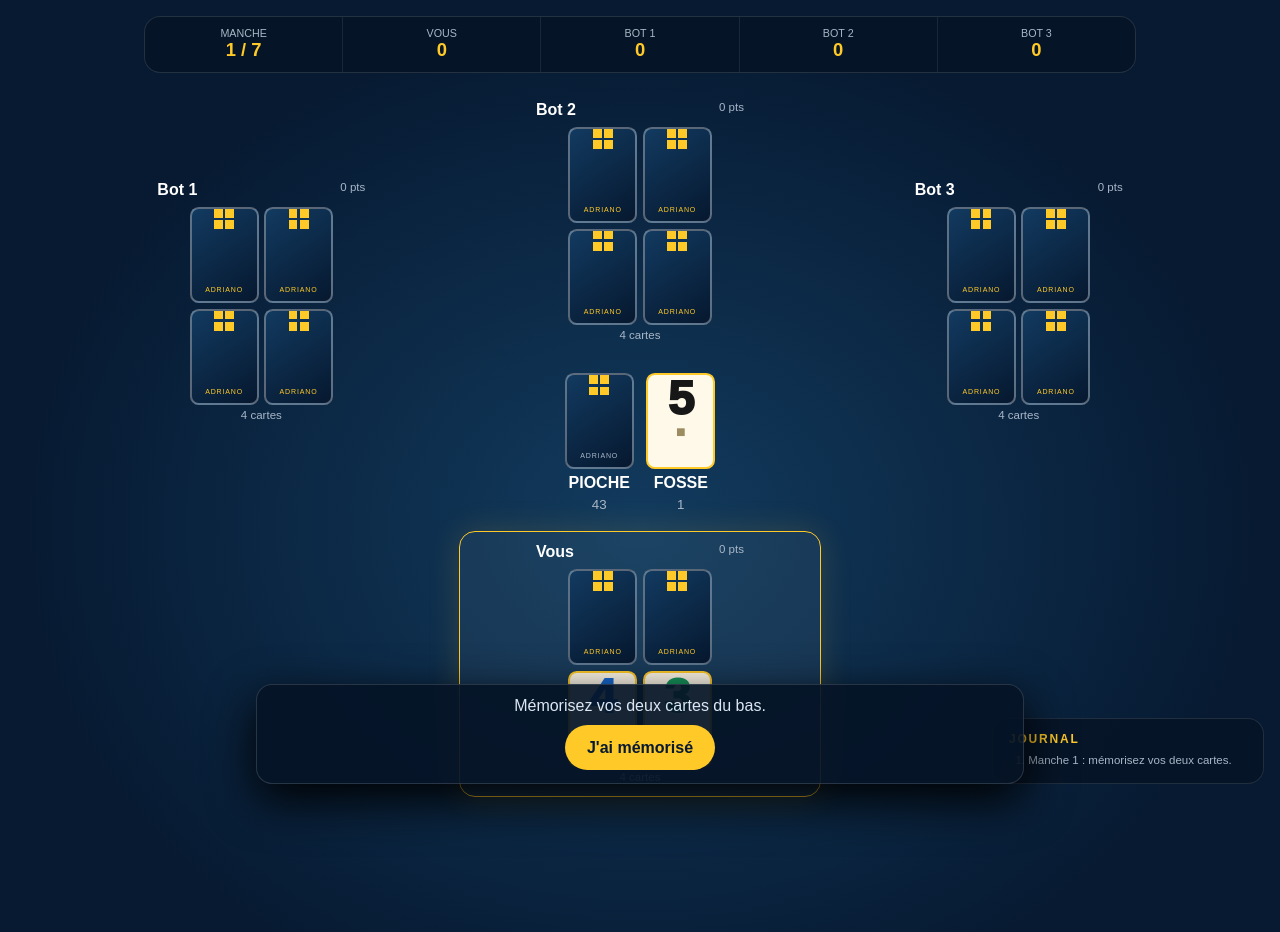
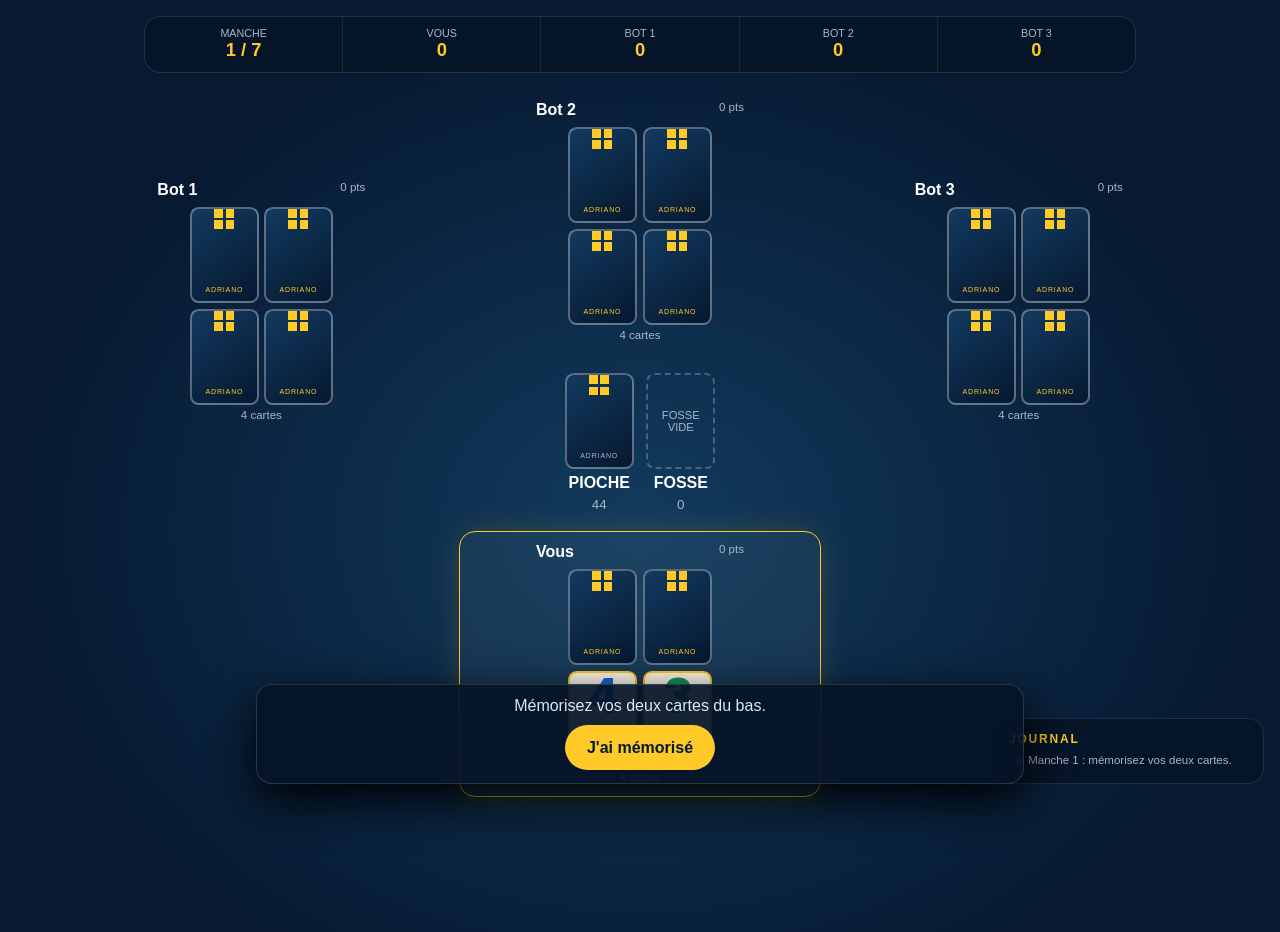
Before and after one commit to squaic/adriano-web, a Next.js app: page / in a window 1280 px wide. Both pictures are taken after a click on the button "Nouvelle partie". Shown: the top 932 px of the page. Built offline with nearby package versions, Linux system fonts and the light colour scheme.

Commit message:
Refine hidden information and game UX

```diff
--- a/src/components/ActionPanel.tsx
+++ b/src/components/ActionPanel.tsx
@@ -1,17 +1,41 @@
 import { GameState } from "@/game/types";
-type Props = { state: GameState; selectionCount: number; onDraw:()=>void; onDiscard:()=>void; onCombo:(size:number)=>void; onAnnounce:()=>void; onContinue:()=>void; onMemorize:()=>void };
-export function ActionPanel(p: Props) {
-  const { state:s } = p; const human = s.active === 0;
-  return <section className="actions" aria-live="polite">
-    {s.phase === "memorize" && <><p>Mémorisez vos deux cartes du bas.</p><button onClick={p.onMemorize}>J&apos;ai mémorisé</button></>}
-    {human && s.phase === "choose" && <><p>À vous de jouer.</p><button onClick={p.onDraw}>Piocher</button><span className="hint">ou cliquez la fosse</span></>}
-    {human && s.phase === "drawn" && <><p>Carte piochée : échangez-la, défaussez-la ou sélectionnez vos cartes pour une combinaison.</p><button onClick={p.onDiscard}>Défausser</button>{[2,3,4].filter(n=>n<=s.players[0].cards.length).map(n=><button key={n} disabled={p.selectionCount!==n} onClick={()=>p.onCombo(n)}>{n===2?"Paire":n===3?"Brelan":"Carré"}</button>)}</>}
-    {human && s.phase === "swap-discard" && <p>Choisissez la carte à remplacer.</p>}
-    {human && s.phase === "power7" && <p>Choisissez une de vos cartes à regarder.</p>}
-    {human && s.phase === "power8-self" && <p>Choisissez une de vos cartes.</p>}
-    {human && s.phase === "power8-other" && <p>Choisissez maintenant une carte adverse.</p>}
-    {human && s.phase === "power9" && <p>Choisissez une carte adverse à regarder.</p>}
-    {human && s.phase === "turn-end" && <>{s.caller === null && <button className="adriano" onClick={p.onAnnounce}>ADRIANO</button>}<button onClick={p.onContinue}>Terminer le tour</button></>}
-    {!human && !["round-end","game-end"].includes(s.phase) && <p>{s.players[s.active].name} réfléchit…</p>}
-  </section>;
+
+type Props = {
+  state: GameState;
+  selectionCount: number;
+  onDraw: () => void;
+  onExchange: () => void;
+  onDiscard: () => void;
+  onCombo: (size: number) => void;
+  onAnnounce: () => void;
+  onContinue: () => void;
+  onMemorize: () => void;
+};
+
+export function ActionPanel(props: Props) {
+  const { state, selectionCount } = props;
+  const humanTurn = state.active === 0;
+
+  return (
+    <section className="actions" aria-live="polite">
+      {state.phase === "memorize" && <><p>Mémorisez vos deux cartes du bas.</p><button onClick={props.onMemorize}>J&apos;ai mémorisé</button></>}
+      {humanTurn && state.phase === "choose" && <><p>À vous de jouer.</p><button onClick={props.onDraw}>Piocher</button>{state.discard.length > 0 && <span className="hint">ou prenez la fosse</span>}</>}
+      {humanTurn && state.phase === "drawn" && <>
+        <p>Conservez cette carte, jetez-la dans la fosse ou tentez une combinaison.</p>
+        <button onClick={props.onExchange}>Échanger</button>
+        <button onClick={props.onDiscard}>Jeter dans la fosse</button>
+        {[2, 3, 4].filter(size => size <= state.players[0].cards.length).map(size => (
+          <button key={size} disabled={selectionCount !== size} onClick={() => props.onCombo(size)}>{size === 2 ? "Paire" : size === 3 ? "Brelan" : "Carré"}</button>
+        ))}
+      </>}
+      {humanTurn && state.phase === "exchange" && <p>Choisissez la carte face cachée à échanger.</p>}
+      {humanTurn && state.phase === "swap-discard" && <p>Choisissez la carte remplacée par celle de la fosse.</p>}
+      {humanTurn && state.phase === "power7" && <p>Choisissez une de vos cartes à regarder.</p>}
+      {humanTurn && state.phase === "power8-self" && <p>Choisissez une de vos cartes.</p>}
+      {humanTurn && state.phase === "power8-other" && <p>Choisissez maintenant une carte adverse.</p>}
+      {humanTurn && state.phase === "power9" && <p>Choisissez une carte adverse à regarder.</p>}
+      {humanTurn && state.phase === "turn-end" && <>{state.caller === null && <button className="adriano" onClick={props.onAnnounce}>ADRIANO</button>}<button onClick={props.onContinue}>Terminer le tour</button></>}
+      {!humanTurn && !["round-end", "game-end"].includes(state.phase) && <p>{state.players[state.active].name} réfléchit…</p>}
+    </section>
+  );
 }
--- a/src/components/GameTable.tsx
+++ b/src/components/GameTable.tsx
@@ -1,32 +1,76 @@
 "use client";
+
 import { useEffect, useState } from "react";
-import { closeBotTurn, playBotTurn, resolveBotPower } from "@/game/bot";
-import { advanceTurn, announce, attemptCombination, choosePower8Self, confirmMemory, discardDrawn, draw, exchange, newGame, nextRound, power7, power8, power9, takeDiscard } from "@/game/engine";
-import { winners } from "@/game/scoring";
+import { closeBotTurn, playBotTurn, resolveBotCard, resolveBotPower } from "@/game/bot";
+import { advanceTurn, announce, attemptCombination, beginExchange, choosePower8Self, confirmMemory, discardDrawn, draw, exchange, newGame, nextRound, power7, power8, power9, takeDiscard } from "@/game/engine";
+import { isDrawnCardVisible } from "@/game/presentation";
+import { adrianoOutcome, winners } from "@/game/scoring";
 import { GameState } from "@/game/types";
-import { ActionPanel } from "./ActionPanel"; import { Card } from "./Card"; import { GameLog } from "./GameLog"; import { PlayerArea } from "./PlayerArea"; import { Scoreboard } from "./Scoreboard";
+import { ActionPanel } from "./ActionPanel";
+import { Card } from "./Card";
+import { GameLog } from "./GameLog";
+import { PlayerArea } from "./PlayerArea";
+import { Scoreboard } from "./Scoreboard";
 
 export function GameTable() {
-  const [game, setGame] = useState<GameState | null>(null); const [selected, setSelected] = useState<number[]>([]);
-  useEffect(() => { if (!game || game.active === 0 || ["memorize","round-end","game-end"].includes(game.phase)) return;
-    const timer = setTimeout(() => setGame(s => { if (!s) return s; if (s.phase === "choose") return playBotTurn(s); if (["power7","power8-self","power8-other","power9"].includes(s.phase)) return resolveBotPower(s); if (s.phase === "turn-end") return closeBotTurn(s); return s; }), 520); return () => clearTimeout(timer);
+  const [game, setGame] = useState<GameState | null>(null);
+  const [selected, setSelected] = useState<number[]>([]);
+
+  useEffect(() => {
+    if (!game || game.active === 0 || ["memorize", "round-end", "game-end"].includes(game.phase)) return;
+    const timer = setTimeout(() => setGame(state => {
+      if (!state) return state;
+      if (state.phase === "choose") return playBotTurn(state);
+      if (["drawn", "swap-discard"].includes(state.phase)) return resolveBotCard(state);
+      if (["power7", "power8-self", "power8-other", "power9"].includes(state.phase)) return resolveBotPower(state);
+      if (state.phase === "turn-end") return closeBotTurn(state);
+      return state;
+    }), 620);
+    return () => clearTimeout(timer);
   }, [game]);
-  if (!game) return <main className="welcome"><span className="logo-mark">▪▪<br/>▪▪</span><p className="kicker">Jeu de mémoire & stratégie</p><h1>ADRIANO</h1><p>Sept manches. Quatre joueurs. Le score le plus bas gagne.</p><button onClick={()=>setGame(newGame())}>Nouvelle partie</button></main>;
+
+  if (!game) return <main className="welcome"><span className="logo-mark">▪▪<br/>▪▪</span><p className="kicker">Jeu de mémoire & stratégie</p><h1>ADRIANO</h1><p>Sept manches. Quatre joueurs. Le score le plus bas gagne.</p><button onClick={() => setGame(newGame())}>Nouvelle partie</button></main>;
+
   const human = game.players[0];
-  const canSelect = (playerId:number) => game.active === 0 && ((playerId===0 && ["drawn","swap-discard","power7","power8-self"].includes(game.phase)) || (playerId!==0 && ["power8-other","power9"].includes(game.phase)));
-  const clickCard = (playerId:number, index:number) => {
+  const canSelect = (playerId: number) => game.active === 0 && (
+    (playerId === 0 && ["drawn", "exchange", "swap-discard", "power7", "power8-self"].includes(game.phase)) ||
+    (playerId !== 0 && ["power8-other", "power9"].includes(game.phase))
+  );
+  const clickCard = (playerId: number, index: number) => {
     if (!canSelect(playerId)) return;
-    if (game.phase === "drawn" && playerId === 0) return setSelected(x => x.includes(index) ? x.filter(i=>i!==index) : [...x,index].slice(-4));
-    if (game.phase === "swap-discard") return setGame(exchange(game,index));
-    if (game.phase === "power7") { alert(`Votre carte vaut ${human.cards[index].value}.`); return setGame(power7(game,index)); }
-    if (game.phase === "power8-self") return setGame(choosePower8Self(game,index));
-    if (game.phase === "power8-other") return setGame(power8(game,playerId,index));
-    if (game.phase === "power9") { alert(`La carte de ${game.players[playerId].name} vaut ${game.players[playerId].cards[index].value}.`); return setGame(power9(game,playerId,index)); }
+    if (game.phase === "drawn" && playerId === 0) return setSelected(current => current.includes(index) ? current.filter(value => value !== index) : [...current, index].slice(-4));
+    if (game.phase === "exchange" || game.phase === "swap-discard") return setGame(exchange(game, index));
+    if (game.phase === "power7") { alert(`Votre carte vaut ${human.cards[index].value}.`); return setGame(power7(game, index)); }
+    if (game.phase === "power8-self") return setGame(choosePower8Self(game, index));
+    if (game.phase === "power8-other") return setGame(power8(game, playerId, index));
+    if (game.phase === "power9") { alert(`La carte de ${game.players[playerId].name} vaut ${game.players[playerId].cards[index].value}.`); return setGame(power9(game, playerId, index)); }
   };
-  const roundOver = game.phase === "round-end" || game.phase === "game-end"; const champ = game.phase === "game-end" ? winners(game.players).map(id=>game.players[id].name).join(" et ") : "";
-  return <main className="app-shell"><Scoreboard players={game.players} round={game.round}/><div className="table">
-    {[2,1,3,0].map(id=><PlayerArea key={id} player={game.players[id]} active={game.active===id && !roundOver} phase={game.phase} reveal={roundOver} selected={id===0?selected:[]} selectable={()=>canSelect(id)} onCard={i=>clickCard(id,i)}/>)}
-    <section className="center"><button type="button" className="pile" disabled={game.active!==0||game.phase!=="choose"} onClick={()=>setGame(draw(game))}><Card/><b>PIOCHE</b><small>{game.deck.length}</small></button><button type="button" className="pile" disabled={game.active!==0||game.phase!=="choose"||!game.discard.length} onClick={()=>setGame(takeDiscard(game))}><Card card={game.discard.at(-1)} faceUp/><b>FOSSE</b><small>{game.discard.length}</small></button>{game.drawn&&<div className="drawn"><Card card={game.drawn} faceUp/><b>PIOCHÉE</b></div>}</section>
-  </div><ActionPanel state={game} selectionCount={selected.length} onMemorize={()=>setGame(confirmMemory(game))} onDraw={()=>setGame(draw(game))} onDiscard={()=>{setSelected([]);setGame(discardDrawn(game));}} onCombo={()=>{setGame(attemptCombination(game,selected));setSelected([]);}} onAnnounce={()=>setGame(announce(game))} onContinue={()=>setGame(advanceTurn(game))}/>
-  {roundOver&&<div className="modal"><div><p className="kicker">Manche {game.round} terminée</p><h2>{game.phase==="game-end"?`${champ} gagne${winners(game.players).length>1?"nt":""} !`:"Scores de la manche"}</h2>{game.players.map((p,i)=><p key={p.id}><span>{p.name}</span><strong>+{game.roundScores?.[i]} · {p.total} pts</strong></p>)}{game.phase==="round-end"&&<button onClick={()=>setGame(nextRound(game))}>Manche suivante</button>}<button className="secondary" onClick={()=>setGame(newGame())}>Nouvelle partie</button></div></div>}<GameLog entries={game.log}/></main>;
+
+  const roundOver = game.phase === "round-end" || game.phase === "game-end";
+  const champion = game.phase === "game-end" ? winners(game.players).map(id => game.players[id].name).join(" et ") : "";
+  const outcome = roundOver ? adrianoOutcome(game.players, game.caller) : null;
+  const outcomeTitle = outcome?.kind === "success" ? "ADRIANO RÉUSSI" : outcome?.kind === "failure" ? "ADRIANO RATÉ" : outcome ? "ADRIANO — ÉGALITÉ" : null;
+
+  return <main className="app-shell">
+    <Scoreboard players={game.players} round={game.round}/>
+    <div className={`table phase-${game.phase} active-${game.active}`}>
+      {[2, 1, 3, 0].map(id => <PlayerArea key={id} player={game.players[id]} active={game.active === id && !roundOver} phase={game.phase} reveal={roundOver} selected={id === 0 ? selected : []} selectable={() => canSelect(id)} onCard={index => clickCard(id, index)}/>)}
+      <section className="center">
+        <button type="button" className="pile deck-pile" disabled={game.active !== 0 || game.phase !== "choose"} onClick={() => setGame(draw(game))}><Card/><b>PIOCHE</b><small>{game.deck.length}</small></button>
+        <button type="button" className="pile discard-pile" disabled={game.active !== 0 || game.phase !== "choose" || !game.discard.length} onClick={() => setGame(takeDiscard(game))}>
+          {game.discard.length ? <Card key={game.discard.at(-1)!.id} card={game.discard.at(-1)} faceUp/> : <div className="empty-pile">Fosse<br/>vide</div>}<b>FOSSE</b><small>{game.discard.length}</small>
+        </button>
+        {game.drawn && <div className={`drawn ${isDrawnCardVisible(game) ? "human-draw" : "bot-draw bot-target-${game.active}"}`}><Card card={game.drawn} faceUp={isDrawnCardVisible(game)}/><b>{isDrawnCardVisible(game) ? "PIOCHÉE" : `${game.players[game.active].name} pioche`}</b></div>}
+      </section>
+    </div>
+    <ActionPanel state={game} selectionCount={selected.length} onMemorize={() => setGame(confirmMemory(game))} onDraw={() => setGame(draw(game))} onExchange={() => { setSelected([]); setGame(beginExchange(game)); }} onDiscard={() => { setSelected([]); setGame(discardDrawn(game)); }} onCombo={() => { setGame(attemptCombination(game, selected)); setSelected([]); }} onAnnounce={() => setGame(announce(game))} onContinue={() => setGame(advanceTurn(game))}/>
+    {roundOver && <div className="modal"><div>
+      <p className="kicker">Manche {game.round} terminée</p>
+      {outcomeTitle && <section className={`adriano-result ${outcome?.kind}`}><h2>{outcomeTitle}</h2><p><strong>{game.players[outcome!.caller].name}</strong> {outcome!.caller === 0 ? "aviez" : "avait"} annoncé ADRIANO avec {outcome!.callerScore} points.</p>{outcome?.kind === "failure" && <p>{game.players[outcome.lowerPlayer!].name} avait seulement {outcome.lowerScore} points.</p>}</section>}
+      <h2>{game.phase === "game-end" ? `${champion} gagne${winners(game.players).length > 1 ? "nt" : ""} !` : "Scores de la manche"}</h2>
+      {game.players.map((player, index) => <p key={player.id}><span>{player.name}</span><strong>+{game.roundScores?.[index]} · {player.total} pts</strong></p>)}
+      {game.phase === "round-end" && <button onClick={() => setGame(nextRound(game))}>Manche suivante</button>}<button className="secondary" onClick={() => setGame(newGame())}>Nouvelle partie</button>
+    </div></div>}
+    <GameLog entries={game.log}/>
+  </main>;
 }
--- a/src/game/bot.ts
+++ b/src/game/bot.ts
@@ -29,14 +29,21 @@ export function playBotTurn(state: GameState, random = Math.random): GameState {
   if (state.players[state.active]?.human || state.phase !== "choose") return state;
   const bot = state.players[state.active], top = state.discard.at(-1);
   const choice = chooseSource(bot, top?.value ?? null, random);
-  const s = choice.source === "discard" ? takeDiscard(state) : draw(state);
-  if (choice.source === "discard") return exchange(s, choice.replace ?? 0);
-  const drawn = s.drawn!;
+  return choice.source === "discard" ? takeDiscard(state) : draw(state);
+}
+export function resolveBotCard(state: GameState, random = Math.random): GameState {
+  if (state.players[state.active]?.human || !state.drawn || !["drawn", "swap-discard"].includes(state.phase)) return state;
+  const bot = state.players[state.active];
+  if (state.phase === "swap-discard") {
+    const target = chooseReplacement(bot.memory, bot.cards.map(card => card.id), cardPoints(state.drawn), random);
+    return exchange(state, target ?? Math.floor(random() * bot.cards.length));
+  }
+  const drawn = state.drawn;
   const combo = knownCombination(bot);
-  if (combo.length >= 2 && random() < .82) return attemptCombination(s, combo);
-  if ([3, 7, 8, 9].includes(drawn.value)) return discardDrawn(s);
+  if (combo.length >= 2 && random() < .82) return attemptCombination(state, combo);
+  if ([3, 7, 8, 9].includes(drawn.value)) return discardDrawn(state);
   const target = chooseReplacement(bot.memory, bot.cards.map(c => c.id), cardPoints(drawn), random);
-  return target === null ? discardDrawn(s) : exchange(s, target);
+  return target === null ? discardDrawn(state) : exchange(state, target);
 }
 export function resolveBotPower(state: GameState, random = Math.random): GameState {
   const bot = state.players[state.active];
--- a/src/game/engine.ts
+++ b/src/game/engine.ts
@@ -13,8 +13,7 @@ export function newRound(round = 1, totals = [0, 0, 0, 0], random = Math.random)
     return { id, name, human: id === 0, cards, total: totals[id], penalties: 0,
       memory: { [cards[2].id]: cards[2].value, [cards[3].id]: cards[3].value } };
   });
-  const discard = [deck.pop()!];
-  return { players, deck, discard, round, active: 0, phase: "memorize", drawn: null, selected: [], powerSelf: null,
+  return { players, deck, discard: [], round, active: 0, phase: "memorize", drawn: null, selected: [], powerSelf: null,
     bonusTurns: 0, inBonus: false, recycled: false, caller: null, finalTurns: [], log: [`Manche ${round} : mémorisez vos deux cartes.`], roundScores: null };
 }
 export const newGame = (random = Math.random) => newRound(1, [0, 0, 0, 0], random);
@@ -36,6 +35,9 @@ export function takeDiscard(s: GameState): GameState {
   const discard = [...s.discard], drawn = discard.pop()!;
   return note({ ...s, discard, drawn, phase: "swap-discard" }, `${s.players[s.active].name} prend la fosse.`);
 }
+export function beginExchange(s: GameState): GameState {
+  return s.phase === "drawn" && s.drawn ? { ...s, selected: [], phase: "exchange" } : s;
+}
 export function exchange(s: GameState, index: number): GameState {
   if (!s.drawn) return s; const players = [...s.players], player = { ...players[s.active] }, cards = [...player.cards];
   const old = cards[index]; cards[index] = s.drawn; player.cards = cards;
@@ -44,7 +46,7 @@ export function exchange(s: GameState, index: number): GameState {
 }
 export function discardDrawn(s: GameState): GameState {
   if (!s.drawn) return s; const value = s.drawn.value, player = s.players[s.active];
-  let next = note({ ...s, discard: [...s.discard, s.drawn], drawn: null }, value >= 3 && value <= 9 ? `${player.name} joue un ${value}.` : `${player.name} défausse la carte piochée.`);
+  let next = note({ ...s, discard: [...s.discard, s.drawn], drawn: null }, value >= 3 && value <= 9 ? `${player.name} joue un ${value}.` : `${player.name} jette la carte piochée dans la fosse.`);
   if (value === 3) {
     if (!s.inBonus && s.caller === null) next = { ...next, bonusTurns: 2, inBonus: true };
     return endTurn({ ...next, phase: "choose" });
--- /dev/null
+++ b/src/game/presentation.ts
@@ -0,0 +1,5 @@
+import { GameState } from "./types";
+
+/** Prevents secret bot draws from ever being rendered face up for the human. */
+export const isDrawnCardVisible = (state: GameState): boolean =>
+  state.active === 0 && state.drawn !== null;
--- a/src/game/types.ts
+++ b/src/game/types.ts
@@ -6,7 +6,7 @@ export type Player = {
   id: number; name: string; human: boolean; cards: Card[]; memory: Memory;
   total: number; penalties: number;
 };
-export type Phase = "idle" | "memorize" | "choose" | "drawn" | "swap-discard" | "power7" | "power8-self" | "power8-other" | "power9" | "turn-end" | "round-end" | "game-end";
+export type Phase = "idle" | "memorize" | "choose" | "drawn" | "exchange" | "swap-discard" | "power7" | "power8-self" | "power8-other" | "power9" | "turn-end" | "round-end" | "game-end";
 export type GameState = {
   players: Player[]; deck: Card[]; discard: Card[]; round: number; active: number;
   phase: Phase; drawn: Card | null; selected: number[]; powerSelf: number | null;
```
Also changed, not shown: src/game/scoring.ts (+15 -0 lines), src/app/globals.css, 2 other files (tests, documents, lock files or other folders).
